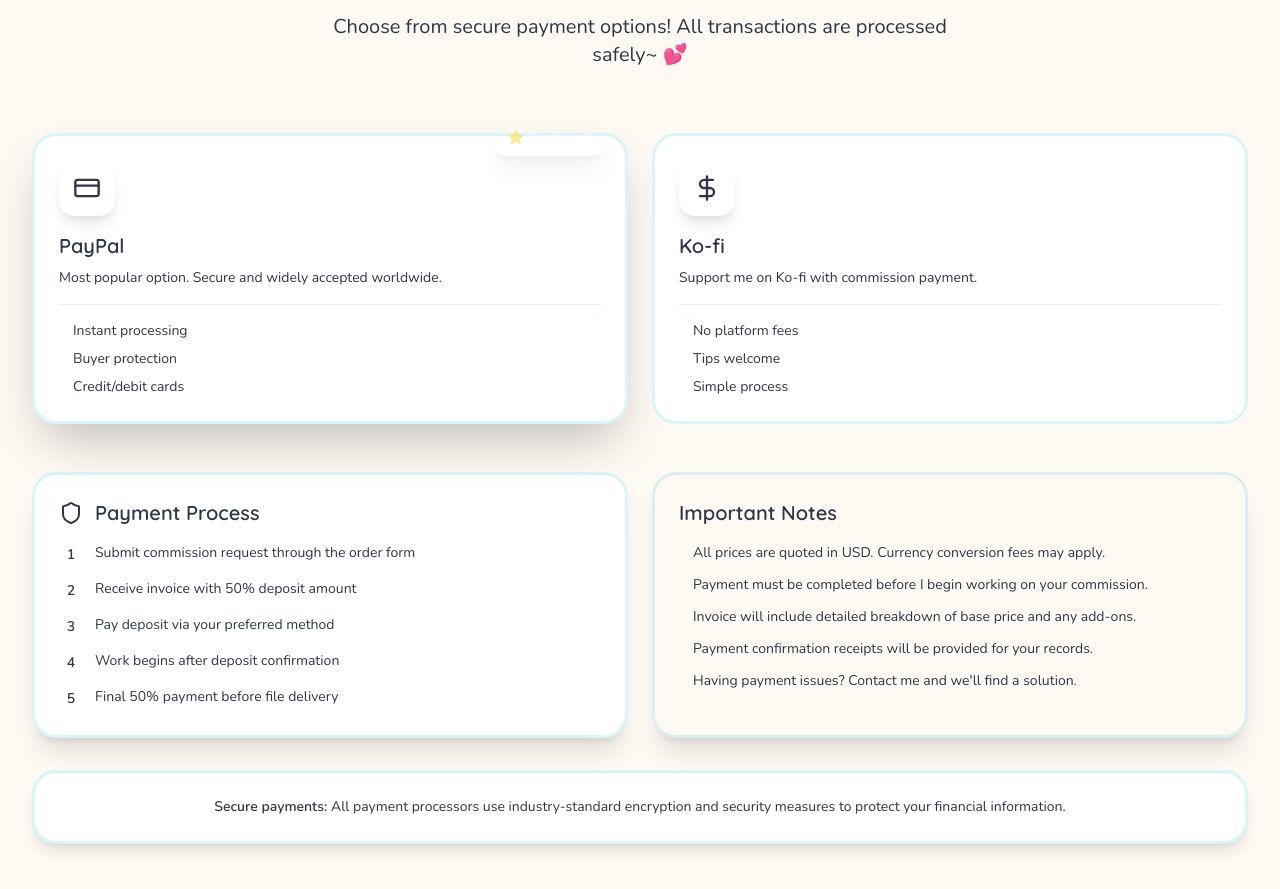
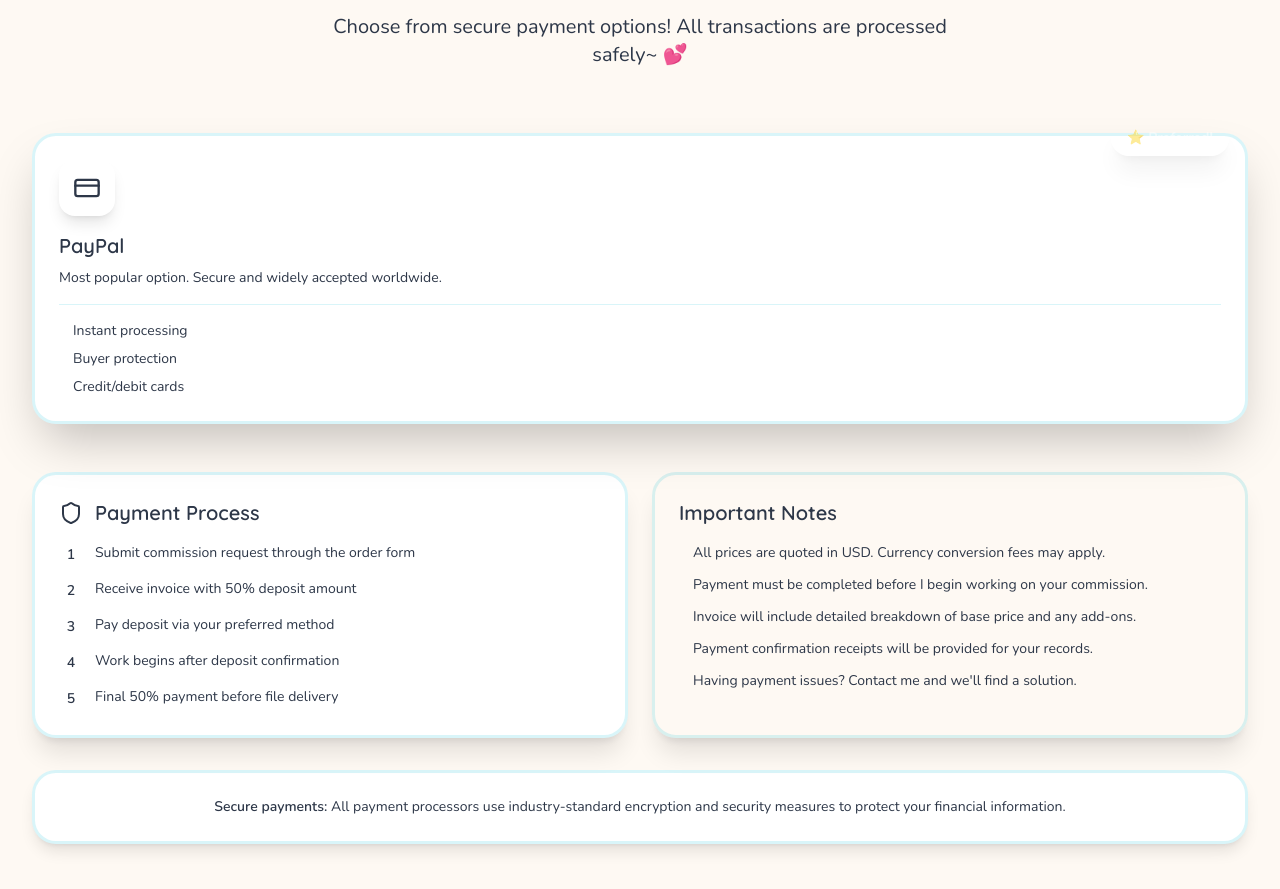
Before and after one commit to 0-YueNai-0/comissions.yue, a React (Vite) app: page / in a window 1280 px wide. Shown: the part 10080-10969 px from the top of the page. Built offline with nearby package versions, Linux system fonts and the light colour scheme.

Commit message:
Update PaymentSection.tsx

```diff
--- a/src/app/components/PaymentSection.tsx
+++ b/src/app/components/PaymentSection.tsx
@@ -7,13 +7,6 @@ const paymentMethods = [
     description: 'Most popular option. Secure and widely accepted worldwide.',
     features: ['Instant processing', 'Buyer protection', 'Credit/debit cards'],
     preferred: true,
-  },
-  {
-    icon: DollarSign,
-    name: 'Ko-fi',
-    description: 'Support me on Ko-fi with commission payment.',
-    features: ['No platform fees', 'Tips welcome', 'Simple process'],
-    preferred: false,
   },
 ];
 
@@ -35,7 +28,7 @@ export function PaymentSection() {
           </p>
         </div>
 
-        <div className="grid sm:grid-cols-2 lg:grid-cols-2 gap-6 mb-12">
+        <div className="grid sm:grid-cols-2 lg:grid-cols-1 gap-6 mb-12">
           {paymentMethods.map((method, index) => {
             const Icon = method.icon;
             return (
```
